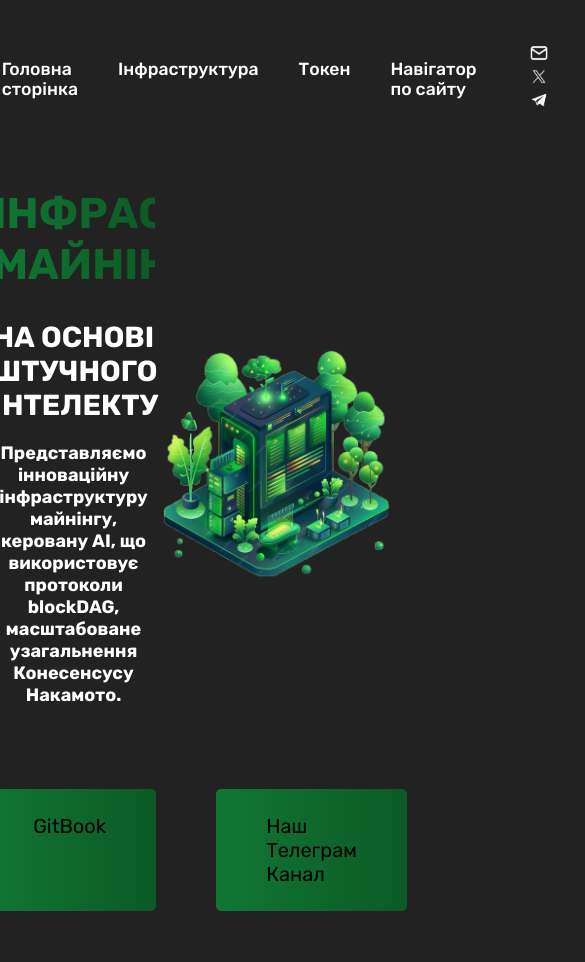
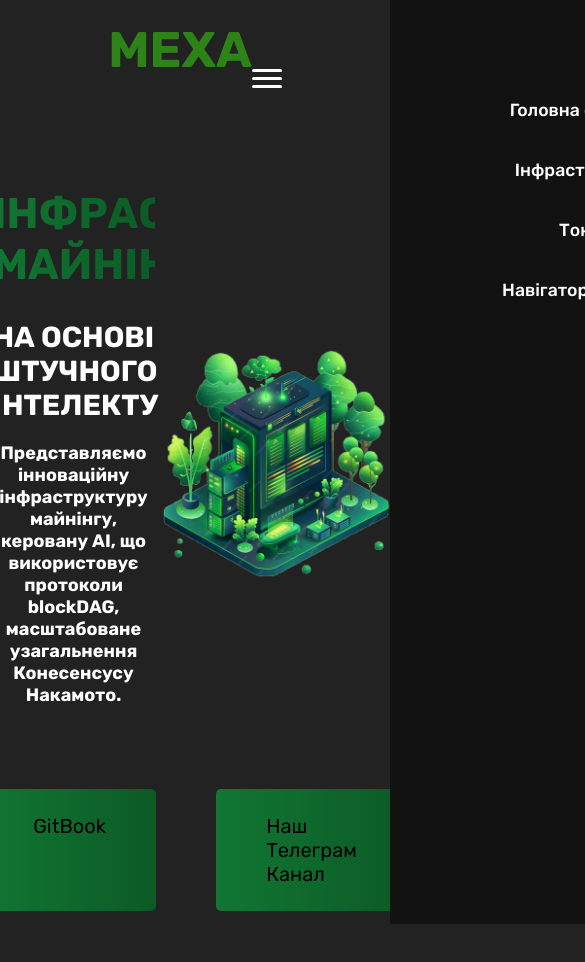
Before and after one commit to paccJlaboH/nemk-project-web, a plain HTML site: page index.html in a window 390 px wide. Shown: the top 962 px of the page, 585 px wide, since content can reach past the window. Drawn offline with Linux system fonts and the light colour scheme.

Commit message:
Refactor header layout and add responsive hamburger menu styles

```diff
--- a/index.html
+++ b/index.html
@@ -10,24 +10,25 @@
 <body>
     <header>
     <div class="header-content">
+        <a href="#" class="logo">MEXA</a>
 
-            <div class="logo">MEXA
-                 <img src="logo2.png">
-            </div>
-            <nav>
+        <input type="checkbox" id="menu-toggle" class="menu-toggle">
+        <label for="menu-toggle" class="hamburger-icon">
+            <span></span>
+            <span></span>
+            <span></span>
+        </label>
+        <nav class="main-nav">
             <ul>
-                    <li class="nav-link"><a href="index.html">Головна сторінка</a></li>
-                    <li><a href="link.html">Інфраструктура</a></li>
-                    <li><a href="link2.html">Токен</a></li>
-                    <li><a href="link3.html">Навігатор по сайту</a></li>
+                <li><a href="#">Головна сторінка</a></li>
+                <li><a href="#">Інфраструктура</a></li>
+                <li><a href="#">Токен</a></li>
+                <li><a href="#">Навігатор по сайту</a></li>
             </ul>
         </nav>
+
         <div class="header-icons">
-                <a href="#"><img src="mail.png" alt="Mail"></a>
-                <a href="#"><img src="x.png" alt="Close"></a>
-                <a href="#"><img src="telegram.png">
-                </a>
-            </div>
+            <a href="#"><img src="email-icon.svg" alt="Email"></a> <a href="#"><img src="telegram-icon.svg" alt="Telegram"></a> </div>
     </div>
 </header>
 
--- a/style.css
+++ b/style.css
@@ -748,3 +748,96 @@ body {
   height: 18px;
   fill: currentColor;
 }
+/* **Стилі для бургер-меню** */
+
+/* 1. Приховуємо чекбокс */
+.menu-toggle {
+    display: none;
+}
+
+/* 2. Стилі для іконки бургера */
+.hamburger-icon {
+    display: none; /* Спочатку приховуємо на десктопі */
+    flex-direction: column;
+    justify-content: space-around;
+    width: 30px;
+    height: 25px;
+    cursor: pointer;
+    z-index: 1001; /* Поверх усіх елементів */
+}
+
+.hamburger-icon span {
+    display: block;
+    height: 3px;
+    width: 100%;
+    background-color: #fff; /* Білі лінії */
+    border-radius: 3px;
+    transition: all 0.3s ease-in-out;
+}
+
+/* 3. Стилі для контейнера меню на мобільному (використовуємо .main-nav, якщо ви його додали) */
+@media (max-width: 1024px) { /* Активація на екранах менше 1024px */
+    .header-content {
+        /* Дозволяємо лого та бургеру бути по краях */
+        justify-content: space-between;
+    }
+
+    /* Показуємо іконку бургер-меню */
+    .hamburger-icon {
+        display: flex;
+        order: 2; /* Розміщуємо після логотипу */
+    }
+
+    /* Приховуємо десктопне меню та іконки соцмереж */
+    .main-nav,
+    .header-icons {
+        display: none; /* Приховуємо на мобільному спочатку */
+    }
+
+    /* 4. Стилі для відкритого меню */
+    .main-nav {
+        /* Фіксуємо меню на весь екран, коли воно відкрите */
+        position: fixed;
+        top: 0;
+        left: 0;
+        width: 100%;
+        height: 100vh;
+        background-color: #121212; /* Темний фон */
+        padding-top: 80px; /* Відступ, щоб не перекривати лого та бургер */
+        transition: transform 0.3s ease-in-out;
+        transform: translateX(100%); /* Приховуємо за межами екрана (справа) */
+        z-index: 1000;
+        display: flex; /* Робимо видимим для коректної анімації */
+        flex-direction: column;
+        align-items: center;
+        justify-content: flex-start;
+    }
+
+    .main-nav ul {
+        flex-direction: column; /* Пункти меню вертикально */
+        align-items: center;
+        width: 100%;
+    }
+
+    .main-nav ul li {
+        margin: 20px 0;
+    }
+
+    /* 5. Відкриття меню при натисканні на чекбокс */
+    #menu-toggle:checked ~ .main-nav {
+        transform: translateX(0); /* Висуваємо меню на екран */
+    }
+
+    /* 6. Анімація перетворення іконки на 'X' */
+    #menu-toggle:checked ~ .hamburger-icon span:nth-child(1) {
+        transform: translateY(11px) rotate(45deg);
+    }
+
+    #menu-toggle:checked ~ .hamburger-icon span:nth-child(2) {
+        opacity: 0;
+    }
+
+    #menu-toggle:checked ~ .hamburger-icon span:nth-child(3) {
+        transform: translateY(-11px) rotate(-45deg);
+    }
+}
```
Lines whose indentation alone changed are shown as unchanged.
